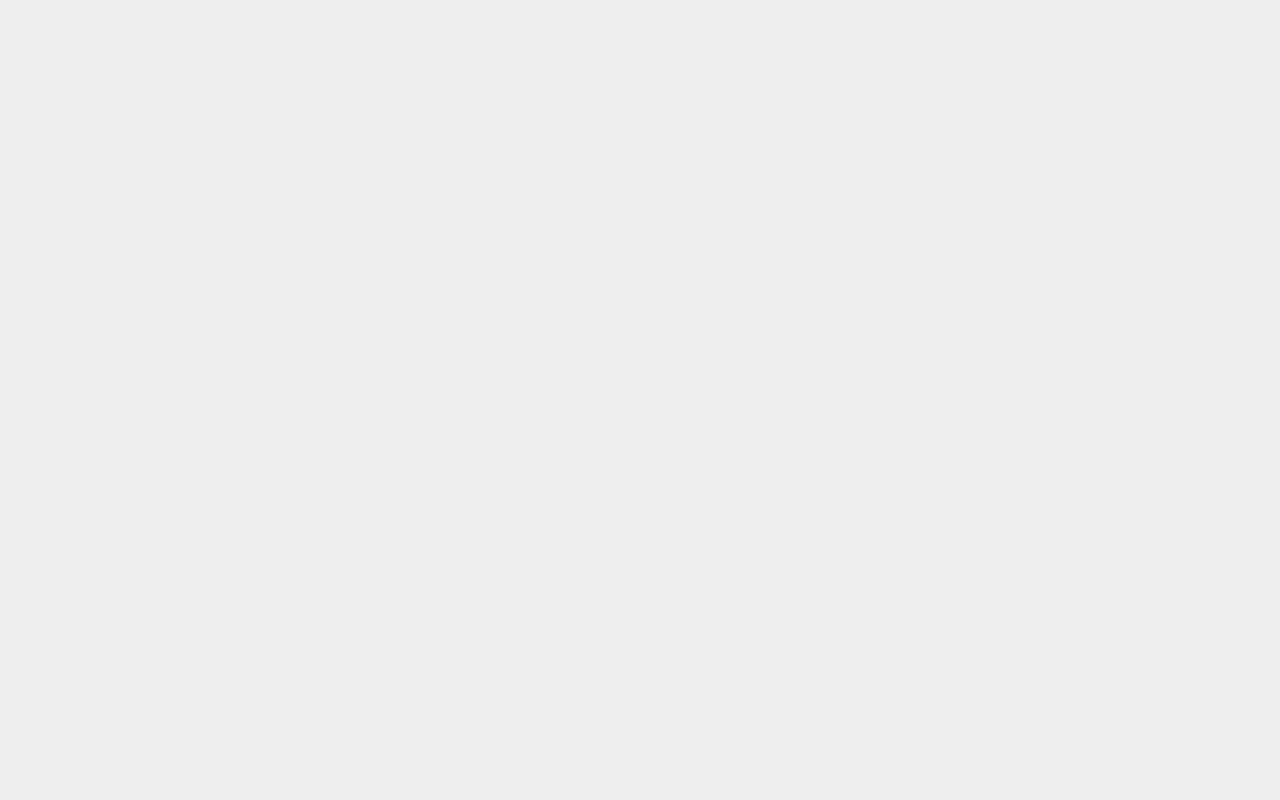
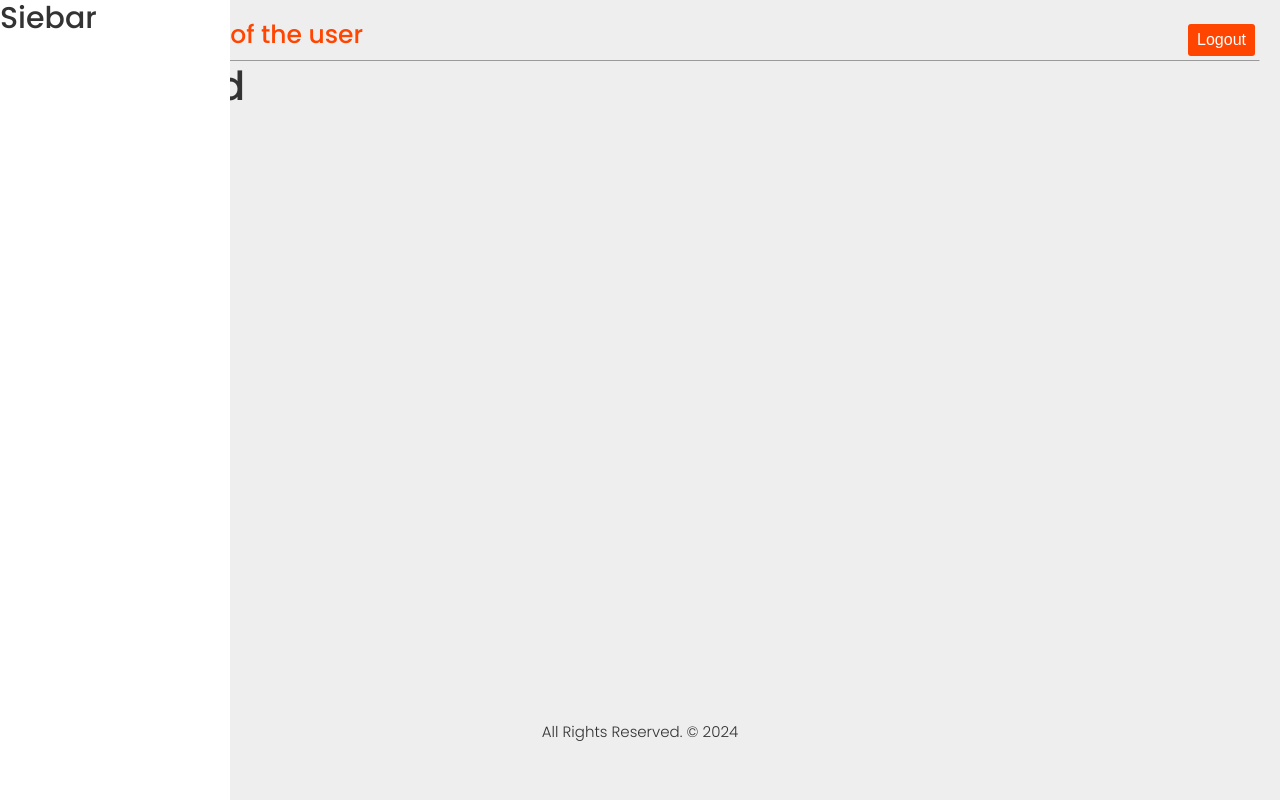
Before and after one commit to btasevski123/warehouse-app, a React (Create React App) app in the folder frontend/: page /dashboard in a window 1280 px wide. Before the commit this address had no page. Built offline with nearby package versions, Linux system fonts and the light colour scheme; the HTML template or start-up script is replaced by a standard one.

Commit message:
feat: create sidebar component and dashpoard page + create dashobard route

```diff
--- a/frontend/src/App.js
+++ b/frontend/src/App.js
@@ -2,6 +2,9 @@ import { BrowserRouter, Routes, Route } from "react-router-dom";
 import Home from "./pages/Home/Home";
 import Login from "./pages/auth/Login";
 import Register from "./pages/auth/Register";
+import Sidebar from "./components/sidebar/Sidebar";
+import Layout from "./components/layout/Layout";
+import Dashboard from "./pages/dashboard/Dashboard";
 
 function App() {
   return (
@@ -10,6 +13,17 @@ function App() {
         <Route path="/" element={<Home />} />
         <Route path="/login" element={<Login />} />
         <Route path="/register" element={<Register />} />
+
+        <Route
+          path="/dashboard"
+          element={
+            <Sidebar>
+              <Layout>
+                <Dashboard />
+              </Layout>
+            </Sidebar>
+          }
+        />
       </Routes>
     </BrowserRouter>
   );
--- a/frontend/src/components/header/Header.js
+++ b/frontend/src/components/header/Header.js
@@ -1,28 +1,16 @@
 import React from "react";
-import { useDispatch, useSelector } from "react-redux";
-import { useNavigate } from "react-router-dom";
-import { selectName, SET_LOGIN } from "../../redux/features/auth/authSlice";
-import { logoutUser } from "../../services/authService";
+
 
 const Header = () => {
-  const dispatch = useDispatch();
-  const navigate = useNavigate();
-  const name = useSelector(selectName);
-
-  const logout = async () => {
-    await logoutUser();
-    await dispatch(SET_LOGIN(false));
-    navigate("/login");
-  };
 
   return (
     <div className="--pad header">
       <div className="--flex-between">
         <h3>
           <span className="--fw-thin">Welcome, </span>
-          <span className="--color-danger">{name}</span>
+          <span className="--color-danger">Name of the user</span>
         </h3>
-        <button onClick={logout} className="--btn --btn-danger">
+        <button className="--btn --btn-danger">
           Logout
         </button>
       </div>
--- /dev/null
+++ b/frontend/src/components/sidebar/Sidebar.js
@@ -0,0 +1,19 @@
+import React from "react";
+import "./Sidebar.scss";
+
+
+
+const Sidebar = ({children}) => {
+  return (
+    <div className="layout">
+     <div className="sidebar">
+       <h2>Siebar</h2>
+      </div>
+      <main>
+        {children}
+      </main>
+    </div>
+  );
+};
+
+export default Sidebar;
--- /dev/null
+++ b/frontend/src/components/sidebar/Sidebar.scss
@@ -0,0 +1,145 @@
+.layout {
+  display: flex;
+}
+main {
+  width: 100%;
+  // padding: 20px;
+  color: #ccc;
+}
+.sidebar {
+  position: fixed;
+  top: 0;
+  left: 0;
+  width: 230px;
+  height: 100vh;
+  flex-shrink: 0;
+  background-color: var(--color-white);
+  overflow: auto;
+  color: var(-color-dark);
+  transition: all 0.5s;
+}
+
+.top_section {
+  display: flex;
+  align-items: center;
+  padding: 10px 15px;
+  // border-bottom: 2px solid #ccc;
+  transition: all 0.5s;
+  background-color: var(--dark-blue);
+  height: 70px;
+}
+.logo {
+  font-size: 30px;
+  color: var(--color-white);
+}
+.bars {
+  display: flex;
+  font-size: 25px;
+  margin-left: 70px;
+  cursor: pointer;
+  color: var(--color-white);
+  transition: all 0.3s;
+}
+
+.bars:hover {
+  color: var(--color-primary);
+  font-size: 27px;
+}
+
+.sidebar-item {
+  padding: 0.75em 1em;
+  display: block;
+  // border-radius: 5px;
+  // border-bottom: 2px solid #ccc;
+  background-color: rgba(255, 255, 255, 0.1);
+  transition: background-color 0.15s;
+}
+
+.s-parent {
+  border-bottom: 2px solid #ccc;
+}
+
+.sidebar-item:hover {
+  background-color: #eee;
+}
+
+.sidebar-title {
+  display: flex;
+  font-size: 1.2em;
+  justify-content: space-between;
+  align-items: center;
+}
+
+.sidebar-title span {
+  display: flex;
+  justify-content: flex-start;
+  align-items: flex-start;
+  gap: 12px;
+  transition: all 0.5s;
+  font-size: 1.6rem;
+}
+
+.sidebar-title span .icon {
+  display: flex;
+  justify-content: center;
+  align-items: center;
+  width: 1.5em;
+  font-size: 25px;
+}
+
+.sidebar-title .arrow-icon {
+  cursor: pointer;
+  transition: all 0.5s;
+}
+
+.sidebar-item.open > .sidebar-title .arrow-icon {
+  transform: rotate(90deg);
+}
+
+.sidebar-content {
+  padding-top: 0.25em;
+  height: 0;
+  overflow: hidden;
+}
+.sidebar-item.open > .sidebar-content {
+  height: auto;
+}
+
+.s-child {
+  border: 1px solid #ccc;
+  border-radius: 3px;
+  margin-top: 5px;
+}
+
+.s-child:hover {
+  border: 1px solid var(--light-blue);
+}
+
+a {
+  color: var(--colo-dark);
+  text-decoration: none;
+  transition: all 0.2s;
+}
+
+.active {
+  color: var(--color-primary);
+  display: block;
+  position: relative;
+  width: 100%;
+  height: auto;
+  background-color: #eee;
+}
+
+.active::after {
+  content: "";
+  position: absolute;
+  width: 5px;
+  height: 100%;
+  right: 0;
+  top: 0;
+  background-color: var(--light-blue);
+}
+
+.sublink .sidebar-item .sidebar-title {
+  padding-left: 40px;
+}
--- a/frontend/src/pages/auth/Login.js
+++ b/frontend/src/pages/auth/Login.js
@@ -2,7 +2,6 @@ import React from "react";
 import styles from "./auth.module.scss";
 import { BiLogIn } from "react-icons/bi";
 import Card from "../../components/card/Card";
-import { Link } from "react-router-dom";
 import Button from '@mui/material/Button';
 import TextField from '@mui/material/TextField';
 
--- /dev/null
+++ b/frontend/src/pages/dashboard/Dashboard.js
@@ -0,0 +1,13 @@
+import React from "react";
+
+
+const Dashboard = () => {
+
+  return (
+    <div>
+     <h1>Dashboard</h1>
+    </div>
+  );
+};
+
+export default Dashboard;
```
